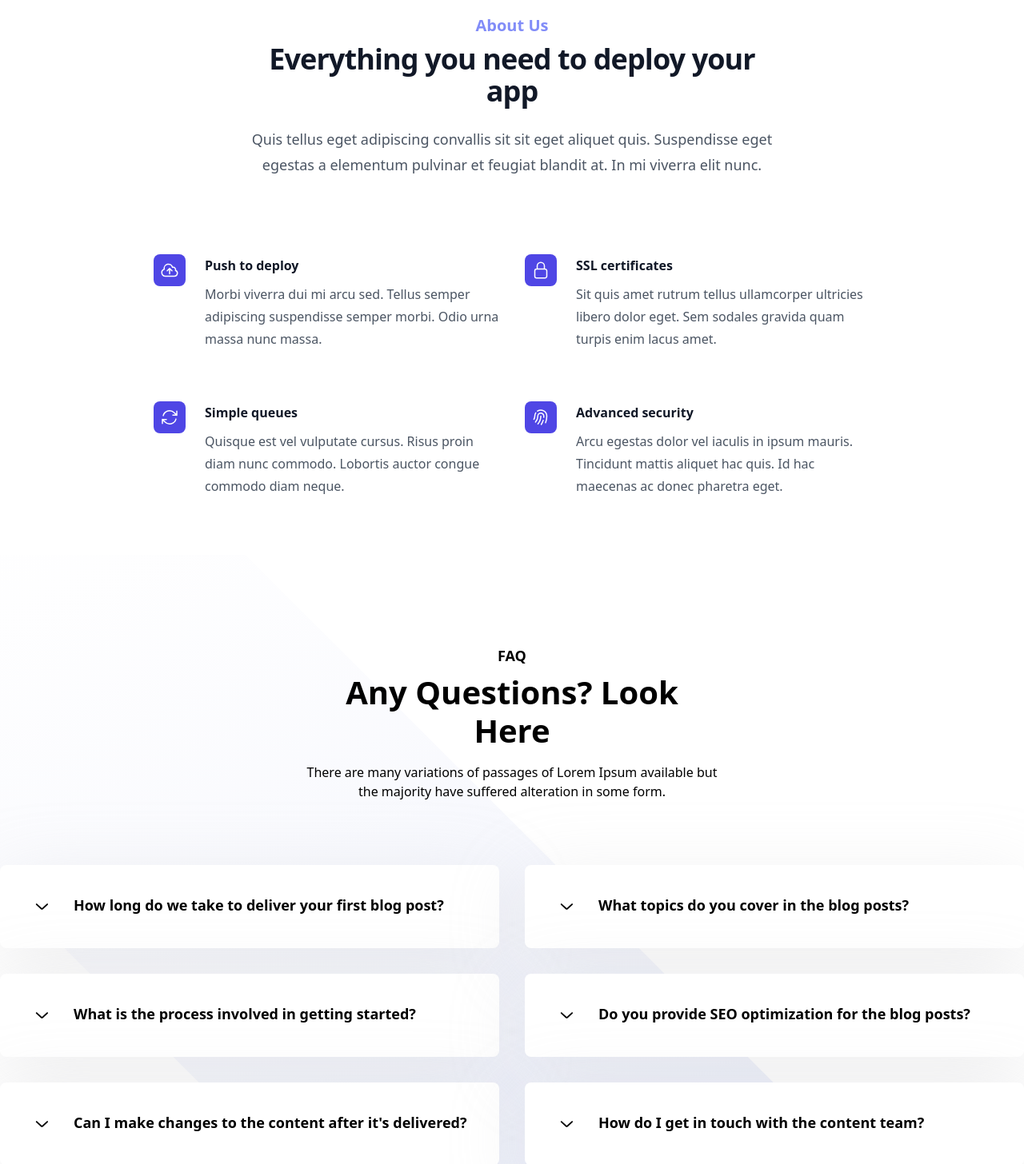
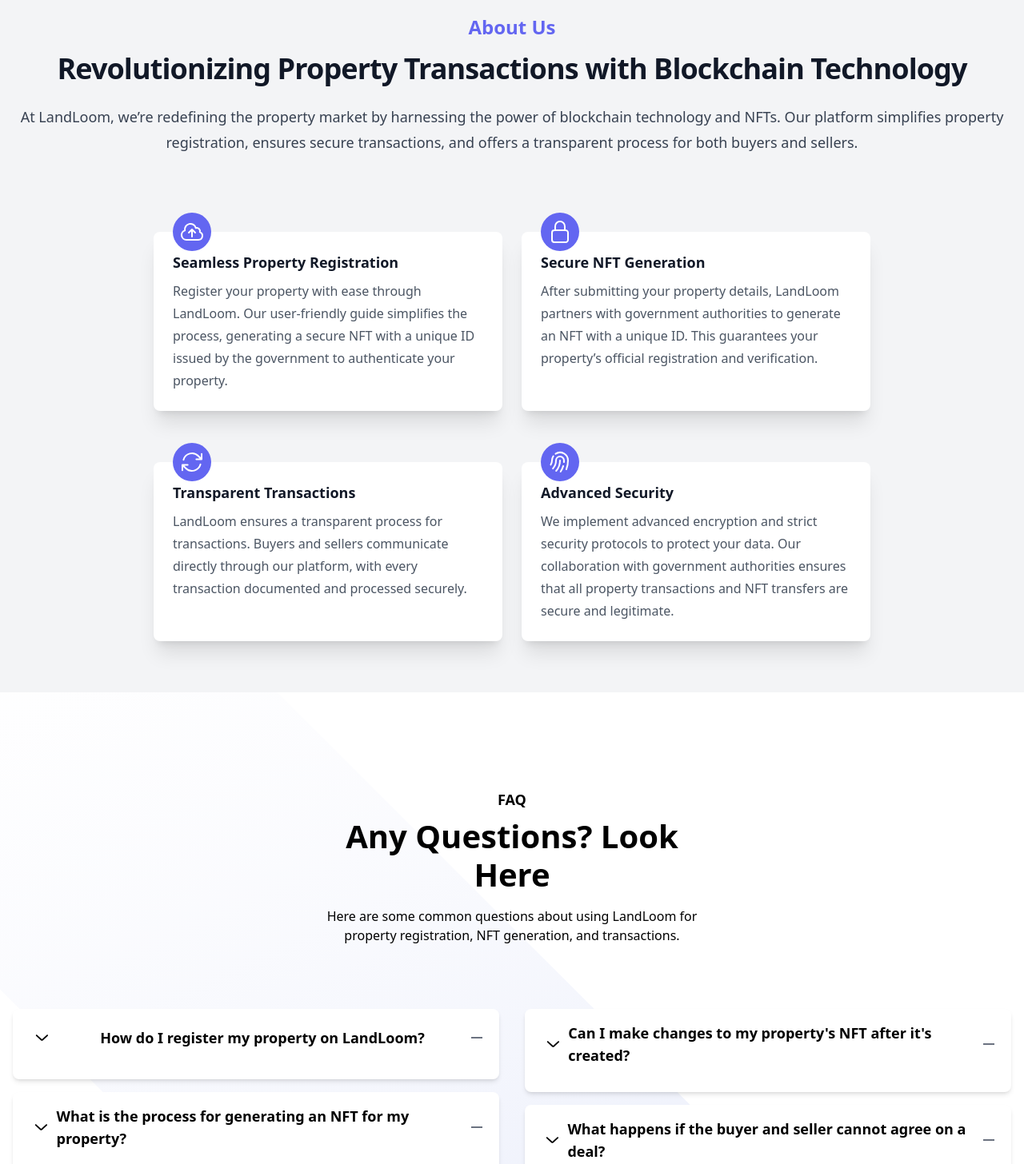
Before and after one commit to Sunilverma99/LandLoom, a React (Vite) app in the folder Frontend/: page / in a window 1280 px wide. Shown: the part 640-2096 px from the top of the page at 80% size. Built offline with nearby package versions, Linux system fonts and the light colour scheme.

Commit message:
additional changes

```diff
--- a/Frontend/src/App.jsx
+++ b/Frontend/src/App.jsx
@@ -7,6 +7,7 @@
 import SignUp from "./pages/SignUp";
 import ListPage from "./pages/ListPage";
 import UserProperty from "./pages/UserProperty";
+import Contact from "./pages/Contact";
 
 function App() {
   return (
@@ -29,6 +30,7 @@
         <Route exact path="/signup" element={<SignUp />} />
         <Route exact path="/user-property" element={<UserProperty />} />
         <Route exact path="/list" element={<ListPage />} />
+        <Route exact path="/contact" element={<Contact/>} />
       </Routes>
     </>
   );
--- a/Frontend/src/components/Accordian.jsx
+++ b/Frontend/src/components/Accordian.jsx
@@ -14,40 +14,40 @@
                 Any Questions? Look Here
               </h2>
               <p className="text-base text-body-color dark:text-dark-6">
-                There are many variations of passages of Lorem Ipsum available
-                but the majority have suffered alteration in some form.
+                Here are some common questions about using LandLoom for property
+                registration, NFT generation, and transactions.
               </p>
             </div>
           </div>
         </div>
 
-        <div className="-mx-4 flex flex-wrap">
+        <div className="flex flex-wrap">
           <div className="w-full px-4 lg:w-1/2">
             <AccordionItem
-              header="How long do we take to deliver your first blog post?"
-              text="It takes 2-3 weeks to get your first blog post ready. That includes the in-depth research & creation of your monthly content marketing strategy that we do before writing your first blog post."
+              header="How do I register my property on LandLoom?"
+              text="To register your property, create an account on LandLoom, then follow the step-by-step guide to submit your property details. Our system will generate an NFT for your property, which includes a unique ID issued by the government."
             />
             <AccordionItem
-              header="What is the process involved in getting started?"
-              text="The process involves an initial consultation, followed by research and the creation of a detailed content strategy. Once the strategy is finalized, we start working on your blog posts."
+              header="What is the process for generating an NFT for my property?"
+              text="Once you submit your property details, LandLoom will coordinate with the government to create an NFT with a unique ID. This process includes verifying property information and obtaining official registration."
             />
             <AccordionItem
-              header="Can I make changes to the content after it's delivered?"
-              text="Yes, you can request revisions if needed. We aim to ensure that the content meets your expectations and requirements."
+              header="How do buyers purchase a property listed on LandLoom?"
+              text="Buyers can browse listings and initiate a chat with the seller directly through LandLoom. If both parties agree on the deal, LandLoom will book a slot at the nearest government registry office to facilitate the NFT transfer."
             />
           </div>
           <div className="w-full px-4 lg:w-1/2">
             <AccordionItem
-              header="What topics do you cover in the blog posts?"
-              text="We cover a wide range of topics based on your industry and target audience. Our team conducts thorough research to ensure the content is relevant and engaging."
+              header="Can I make changes to my property's NFT after it's created?"
+              text="No, the NFT details cannot be altered once created. However, you can update the property listing information on LandLoom if needed. Any changes in ownership will be reflected through the transaction process."
             />
             <AccordionItem
-              header="Do you provide SEO optimization for the blog posts?"
-              text="Yes, all blog posts are optimized for SEO to help improve your website's search engine rankings and drive more traffic to your site."
+              header="What happens if the buyer and seller cannot agree on a deal?"
+              text="If an agreement is not reached, the property remains listed on LandLoom, and no transaction will be processed. Buyers and sellers are encouraged to communicate effectively to finalize the deal."
             />
             <AccordionItem
-              header="How do I get in touch with the content team?"
-              text="You can reach out to our content team via email or through our project management system. We are always available to answer your queries and provide updates."
+              header="How does LandLoom ensure the security of property transactions?"
+              text="LandLoom uses secure encryption for all transactions and communications. Additionally, the platform coordinates with government authorities to ensure that NFT transfers are legitimate and properly documented."
             />
           </div>
         </div>
@@ -97,14 +97,15 @@
   };
 
   return (
-    <div className="mb-8 w-full rounded-lg bg-white p-4 shadow-[0px_20px_95px_0px_rgba(201,203,204,0.30)] dark:bg-dark-2 dark:shadow-[0px_20px_95px_0px_rgba(0,0,0,0.30)] sm:p-8 lg:px-6 xl:px-8">
+    <div className="mb-4 w-full">
+      <div className="w-full rounded-lg bg-white p-4 shadow-md dark:bg-dark-2 dark:shadow-lg">
         <button
-        className={`faq-btn flex w-full text-left`}
+          className="flex w-full items-center justify-between text-left"
           onClick={handleToggle}
         >
-        <div className="mr-5 flex h-10 w-full max-w-[40px] items-center justify-center rounded-lg bg-primary/5 text-primary dark:bg-white/5">
+          <div className="flex h-10 w-10 items-center justify-center rounded-lg bg-primary/10 text-primary dark:bg-white/10 dark:text-primary">
             <svg
-            className={`fill-primary stroke-primary duration-200 ease-in-out ${
+              className={`fill-primary stroke-primary transition-transform duration-200 ${
                 active ? "rotate-180" : ""
               }`}
               width="17"
@@ -112,30 +113,41 @@
               viewBox="0 0 17 10"
               xmlns="http://www.w3.org/2000/svg"
             >
-            <path
-              d="M7.28687 8.43257L7.28679 8.43265L7.29496 8.43985C7.62576 8.73124 8.02464 8.86001 8.41472 8.86001C8.83092 8.86001 9.22376 8.69083 9.53447 8.41713L9.53454 8.41721L9.54184 8.41052L15.7631 2.70784L15.7691 2.70231L15.7749 2.69659C16.0981 2.38028 16.1985 1.80579 15.7981 1.41393C15.4803 1.1028 14.9167 1.00854 14.5249 1.38489L8.41472 7.00806L2.29995 1.38063L2.29151 1.37286L2.28271 1.36548C1.93092 1.07036 1.38469 1.06804 1.03129 1.41393L1.01755 1.42738L1.00488 1.44184C0.69687 1.79355 0.695778 2.34549 1.0545 2.69659L1.05999 2.70196L1.06565 2.70717L7.28687 8.43257Z"
-              fill=""
-              stroke=""
-            />
+              <path d="M7.28687 8.43257L7.28679 8.43265L7.29496 8.43985C7.62576 8.73124 8.02464 8.86001 8.41472 8.86001C8.83092 8.86001 9.22376 8.69083 9.53447 8.41713L9.53454 8.41721L9.54184 8.41052L15.7631 2.70784L15.7691 2.70231L15.7749 2.69659C16.0981 2.38028 16.1985 1.80579 15.7981 1.41393C15.4803 1.1028 14.9167 1.00854 14.5249 1.38489L8.41472 7.00806L2.29995 1.38063L2.29151 1.37286L2.28271 1.36548C1.93092 1.07036 1.38469 1.06804 1.03129 1.41393L1.01755 1.42738L1.00488 1.44184C0.69687 1.79355 0.695778 2.34549 1.0545 2.69659L1.05999 2.70196L1.06565 2.70717L7.28687 8.43257Z" />
             </svg>
           </div>
 
-        <div className="w-full">
-          <h4 className="mt-1 text-lg font-semibold text-dark dark:text-white">
-            {header}
-          </h4>
-        </div>
+          <h4 className="text-lg font-semibold text-dark">{header}</h4>
+
+          <span
+            className={`transition-transform duration-200 ${
+              active ? "rotate-180" : ""
+            }`}
+          >
+            <svg
+              width="24"
+              height="24"
+              viewBox="0 0 24 24"
+              xmlns="http://www.w3.org/2000/svg"
+              className={`fill-current ${
+                active ? "text-indigo-700" : "text-gray-500"
+              }`}
+            >
+              <path d="M19 13H5v-2h14v2z" />
+            </svg>
+          </span>
         </button>
 
         <div
-        className={`pl-[62px] duration-200 ease-in-out ${
-          active ? "block" : "hidden"
+          className={`mt-4 transition-all duration-300 ease-in-out ${
+            active ? "max-h-96 opacity-100" : "max-h-0 opacity-0"
           }`}
         >
-        <p className="py-3 text-base leading-relaxed text-body-color dark:text-dark-6">
+          <p className="text-base leading-relaxed text-body-color dark:text-dark-6">
             {text}
           </p>
         </div>
       </div>
+    </div>
   );
 };
--- a/Frontend/src/components/Navbar.jsx
+++ b/Frontend/src/components/Navbar.jsx
@@ -196,12 +196,12 @@
               </Link>
             </li>
             <li>
-              <a
-                href="#"
+              <Link
+                to="/contact"
                 className="block py-2 px-3 text-gray-900 rounded hover:bg-gray-100 md:hover:bg-transparent md:hover:text-yellow-400 md:p-0 dark:text-white md:dark:hover:text-yellow-500 dark:hover:bg-yellow-400 dark:hover:text-white md:dark:hover:bg-transparent dark:border-gray-700"
               >
                 Contact
-              </a>
+              </Link>
             </li>
           </ul>
         </div>
--- a/Frontend/src/pages/About.jsx
+++ b/Frontend/src/pages/About.jsx
@@ -2,28 +2,32 @@
 
 const About = () => {
   return (
-    <div className="bg-white py-10 sm:py-16">
-      <div className="mx-auto max-w-7xl px-6 lg:px-8">
-        <div className="mx-auto max-w-2xl lg:text-center">
-          <h2 className=" text-xl font-semibold leading-7 text-indigo-400">
+    <div className="bg-gray-100 py-10 sm:py-16">
+      <div className="mx-auto max-w-7xl px-4 lg:px-6">
+        {" "}
+        {/* Decrease padding here */}
+        <div className="mx-auto  lg:text-center">
+          <h2 className="text-2xl font-extrabold leading-8 text-indigo-500">
             About Us
           </h2>
-          <p className="mt-2 text-3xl font-bold tracking-tight text-gray-900 sm:text-4xl">
-            Everything you need to deploy your app
+          <p className="mt-4 text-2xl font-extrabold tracking-tight text-gray-900 sm:text-4xl">
+            Revolutionizing Property Transactions with Blockchain Technology
           </p>
-          <p className="mt-6 text-lg leading-8 text-gray-600">
-            Quis tellus eget adipiscing convallis sit sit eget aliquet quis.
-            Suspendisse eget egestas a elementum pulvinar et feugiat blandit at.
-            In mi viverra elit nunc.
+          <p className="mt-6 text-lg leading-8 text-gray-700">
+            At LandLoom, we’re redefining the property market by harnessing the
+            power of blockchain technology and NFTs. Our platform simplifies
+            property registration, ensures secure transactions, and offers a
+            transparent process for both buyers and sellers.
           </p>
         </div>
-        <div className="mx-auto mt-16 max-w-2xl sm:mt-20 lg:mt-24 lg:max-w-4xl">
-          <dl className="grid max-w-xl grid-cols-1 gap-x-8 gap-y-10 lg:max-w-none lg:grid-cols-2 lg:gap-y-16">
-            <div className="relative pl-16">
-              <dt className="text-base font-semibold leading-7 text-gray-900">
-                <div className="absolute left-0 top-0 flex h-10 w-10 items-center justify-center rounded-lg bg-indigo-600">
+        <div className="mx-auto mt-10 max-w-2xl sm:mt-20 lg:mt-24 lg:max-w-4xl">
+          <dl className="grid grid-cols-1 gap-x-6 gap-y-12 lg:max-w-none lg:grid-cols-2 lg:gap-y-16">
+            {" "}
+            {/* Decrease gap here */}
+            <div className="relative p-6 bg-white shadow-xl rounded-lg">
+              <div className="absolute left-6 top-[-1.5rem] flex h-12 w-12 items-center justify-center rounded-full bg-indigo-500 text-white">
                 <svg
-                    className="h-6 w-6 text-white"
+                  className="h-8 w-8"
                   fill="none"
                   viewBox="0 0 24 24"
                   strokeWidth="1.5"
@@ -37,18 +41,20 @@
                   />
                 </svg>
               </div>
-                Push to deploy
+              <dt className="text-lg font-semibold leading-7 text-gray-900">
+                Seamless Property Registration
               </dt>
               <dd className="mt-2 text-base leading-7 text-gray-600">
-                Morbi viverra dui mi arcu sed. Tellus semper adipiscing
-                suspendisse semper morbi. Odio urna massa nunc massa.
+                Register your property with ease through LandLoom. Our
+                user-friendly guide simplifies the process, generating a secure
+                NFT with a unique ID issued by the government to authenticate
+                your property.
               </dd>
             </div>
-            <div className="relative pl-16">
-              <dt className="text-base font-semibold leading-7 text-gray-900">
-                <div className="absolute left-0 top-0 flex h-10 w-10 items-center justify-center rounded-lg bg-indigo-600">
+            <div className="relative p-6 bg-white shadow-xl rounded-lg">
+              <div className="absolute left-6 top-[-1.5rem] flex h-12 w-12 items-center justify-center rounded-full bg-indigo-500 text-white">
                 <svg
-                    className="h-6 w-6 text-white"
+                  className="h-8 w-8"
                   fill="none"
                   viewBox="0 0 24 24"
                   strokeWidth="1.5"
@@ -62,18 +68,20 @@
                   />
                 </svg>
               </div>
-                SSL certificates
+              <dt className="text-lg font-semibold leading-7 text-gray-900">
+                Secure NFT Generation
               </dt>
               <dd className="mt-2 text-base leading-7 text-gray-600">
-                Sit quis amet rutrum tellus ullamcorper ultricies libero dolor
-                eget. Sem sodales gravida quam turpis enim lacus amet.
+                After submitting your property details, LandLoom partners with
+                government authorities to generate an NFT with a unique ID. This
+                guarantees your property’s official registration and
+                verification.
               </dd>
             </div>
-            <div className="relative pl-16">
-              <dt className="text-base font-semibold leading-7 text-gray-900">
-                <div className="absolute left-0 top-0 flex h-10 w-10 items-center justify-center rounded-lg bg-indigo-600">
+            <div className="relative p-6 bg-white shadow-xl rounded-lg">
+              <div className="absolute left-6 top-[-1.5rem] flex h-12 w-12 items-center justify-center rounded-full bg-indigo-500 text-white">
                 <svg
-                    className="h-6 w-6 text-white"
+                  className="h-8 w-8"
                   fill="none"
                   viewBox="0 0 24 24"
                   strokeWidth="1.5"
@@ -87,18 +95,19 @@
                   />
                 </svg>
               </div>
-                Simple queues
+              <dt className="text-lg font-semibold leading-7 text-gray-900">
+                Transparent Transactions
               </dt>
               <dd className="mt-2 text-base leading-7 text-gray-600">
-                Quisque est vel vulputate cursus. Risus proin diam nunc commodo.
-                Lobortis auctor congue commodo diam neque.
+                LandLoom ensures a transparent process for transactions. Buyers
+                and sellers communicate directly through our platform, with
+                every transaction documented and processed securely.
               </dd>
             </div>
-            <div className="relative pl-16">
-              <dt className="text-base font-semibold leading-7 text-gray-900">
-                <div className="absolute left-0 top-0 flex h-10 w-10 items-center justify-center rounded-lg bg-indigo-600">
+            <div className="relative p-6 bg-white shadow-xl rounded-lg">
+              <div className="absolute left-6 top-[-1.5rem] flex h-12 w-12 items-center justify-center rounded-full bg-indigo-500 text-white">
                 <svg
-                    className="h-6 w-6 text-white"
+                  className="h-8 w-8"
                   fill="none"
                   viewBox="0 0 24 24"
                   strokeWidth="1.5"
@@ -112,11 +121,14 @@
                   />
                 </svg>
               </div>
-                Advanced security
+              <dt className="text-lg font-semibold leading-7 text-gray-900">
+                Advanced Security
               </dt>
               <dd className="mt-2 text-base leading-7 text-gray-600">
-                Arcu egestas dolor vel iaculis in ipsum mauris. Tincidunt mattis
-                aliquet hac quis. Id hac maecenas ac donec pharetra eget.
+                We implement advanced encryption and strict security protocols
+                to protect your data. Our collaboration with government
+                authorities ensures that all property transactions and NFT
+                transfers are secure and legitimate.
               </dd>
             </div>
           </dl>
```
Lines whose indentation alone changed are shown as unchanged.
